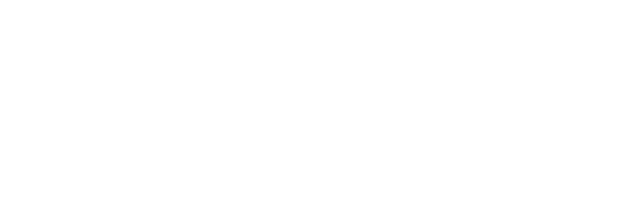
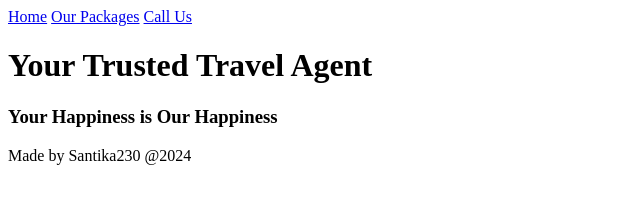
Before and after one commit to revou-fundamental-course/09-dec-24-Santika230, a plain HTML site: page index.html in a window 1280 px wide. Shown: the whole page, without its empty margins (0-640 px from the left). Drawn offline with Linux system fonts and the light colour scheme.

Commit message:
update pertama

```diff
--- a/index.html
+++ b/index.html
@@ -2,6 +2,37 @@
 <html lang="en">
 
 <head>
+    <meta charset="UTF-8">
+    <meta name="viewport" content="width=device-width", initial-scale="1.0">
+    <title>Website Portofolio</title>
+    <link rel="stylesheet" href="css/styles.css">
 
 </head>
+
+<body>
+<header class="main-header">
+   <div class="home-icon"></div>
+   <nav>
+    <a href="#">Home</a>
+    <a href="#">Our Packages</a>
+    <a href="#">Call Us</a>
+   </nav>
+
+</header>
+<main>
+    <header>
+        <h1>Your Trusted Travel Agent</h1>
+        <h3>Your Happiness is Our Happiness</h3>
+    </header>
+
+    <section>
+
+    </section>
+</main>
+
+<footer>
+    <span>Made by Santika230 @2024</span>
+</footer>
+
+</body>
 </html>
```
